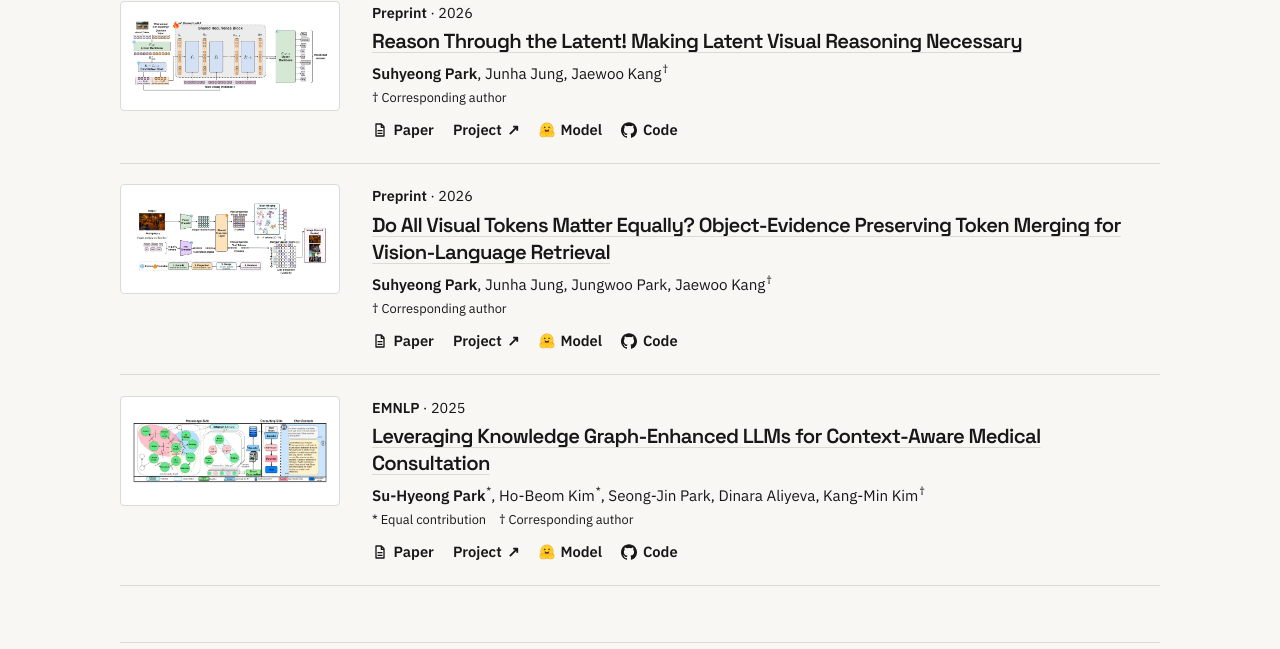
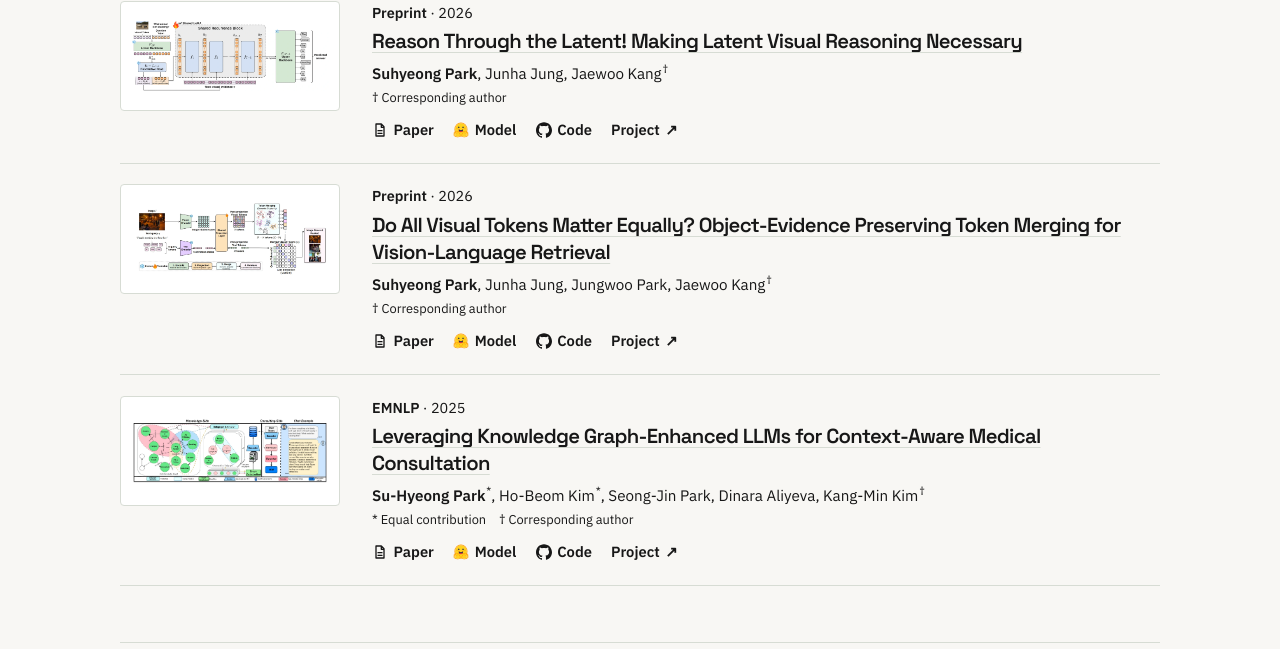
Before and after one commit to suhyeong10/suhyeong10.github.io, a Jekyll site: the page built from index.html, in a window 1280 px wide. Shown: the part 904-1553 px from the top of the page. Built offline with Jekyll 4.4.1, drawn with Linux system fonts in a browser that asks for light colours.

Commit message:
Reorder home links and show full paper titles in Blog

```diff
--- a/_includes/publication-links.html
+++ b/_includes/publication-links.html
@@ -1,20 +1,24 @@
 {% assign linked_publication = include.publication %}
-{% if linked_publication.paper or linked_publication.model or linked_publication.code or linked_publication.project %}
-<p class="publication-links">
-  {% if linked_publication.paper %}
-    <a href="{{ linked_publication.paper | escape }}">{% include resource-icon.html name='paper' %}Paper</a>
-  {% endif %}
+{% capture project_link %}
   {% if linked_publication.project and include.hide_project != true %}
     {% assign project_href = linked_publication.project %}
     {% assign project_prefix = project_href | slice: 0 %}
     {% if project_prefix == '/' %}{% assign project_href = project_href | relative_url %}{% endif %}
     <a href="{{ project_href | escape }}">Project <span aria-hidden="true">↗</span></a>
   {% endif %}
+{% endcapture %}
+{% if linked_publication.paper or linked_publication.model or linked_publication.code or linked_publication.project %}
+<p class="publication-links">
+  {% if linked_publication.paper %}
+    <a href="{{ linked_publication.paper | escape }}">{% include resource-icon.html name='paper' %}Paper</a>
+  {% endif %}
+  {% unless page.nav == 'home' %}{{ project_link }}{% endunless %}
   {% if linked_publication.model %}
     <a href="{{ linked_publication.model | escape }}">{% include resource-icon.html name='model' url=linked_publication.model %}Model</a>
   {% endif %}
   {% if linked_publication.code %}
     <a href="{{ linked_publication.code | escape }}">{% include resource-icon.html name='code' url=linked_publication.code %}Code</a>
   {% endif %}
+  {% if page.nav == 'home' %}{{ project_link }}{% endif %}
 </p>
 {% endif %}
--- a/blog.html
+++ b/blog.html
@@ -30,11 +30,10 @@ permalink: /blog/
         {% if project.blog_section == 'post' or project.project_card != true %}{% continue %}{% endif %}
       {% endif %}
       {% assign project_url = project.url | relative_url %}
-      {% assign project_title = project.short_title | default: project.title %}
       {% assign project_date = project.publication_date | default: project.date %}
       {% assign project_year = project.year | default: project_date | slice: 0, 4 %}
       <div>
-        {% include project-card.html href=project_url figure=project.figure venue=project.venue year=project_year title=project_title %}
+        {% include project-card.html href=project_url figure=project.figure venue=project.venue year=project_year title=project.title %}
         <p class="owner-actions" data-owner-only hidden>
           <a href="{{ '/write/blog/' | relative_url }}?edit={{ project.path | url_encode }}&amp;return={{ project_url | url_encode }}">Edit or delete project article</a>
         </p>
@@ -49,7 +48,7 @@ permalink: /blog/
     {% endfor %}
     {% assign external_projects = external_projects | sort: 'publication_date' | reverse %}
     {% for paper in external_projects %}
-      {% include project-card.html href=paper.project figure=paper.figure venue=paper.venue year=paper.year title=paper.external_project %}
+      {% include project-card.html href=paper.project figure=paper.figure venue=paper.venue year=paper.year title=paper.title %}
     {% endfor %}
   </div>
 </section>
```
